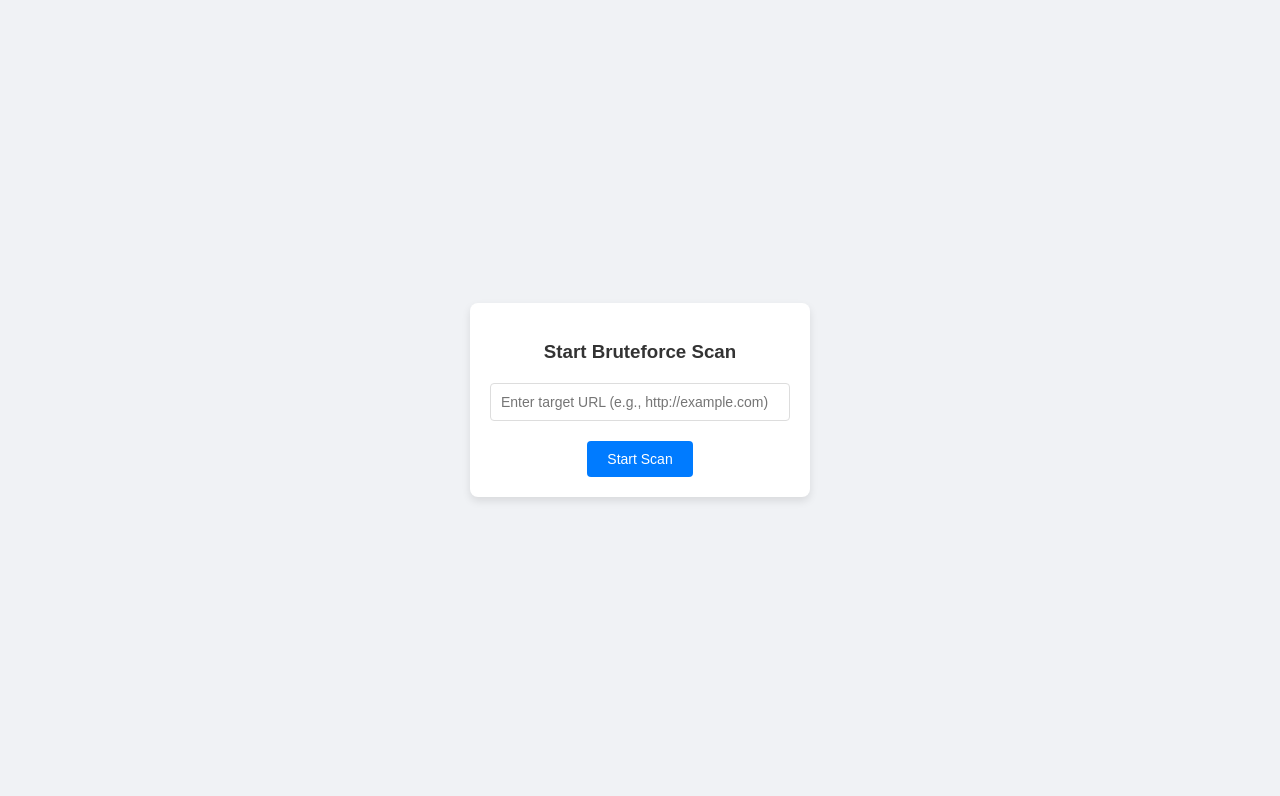
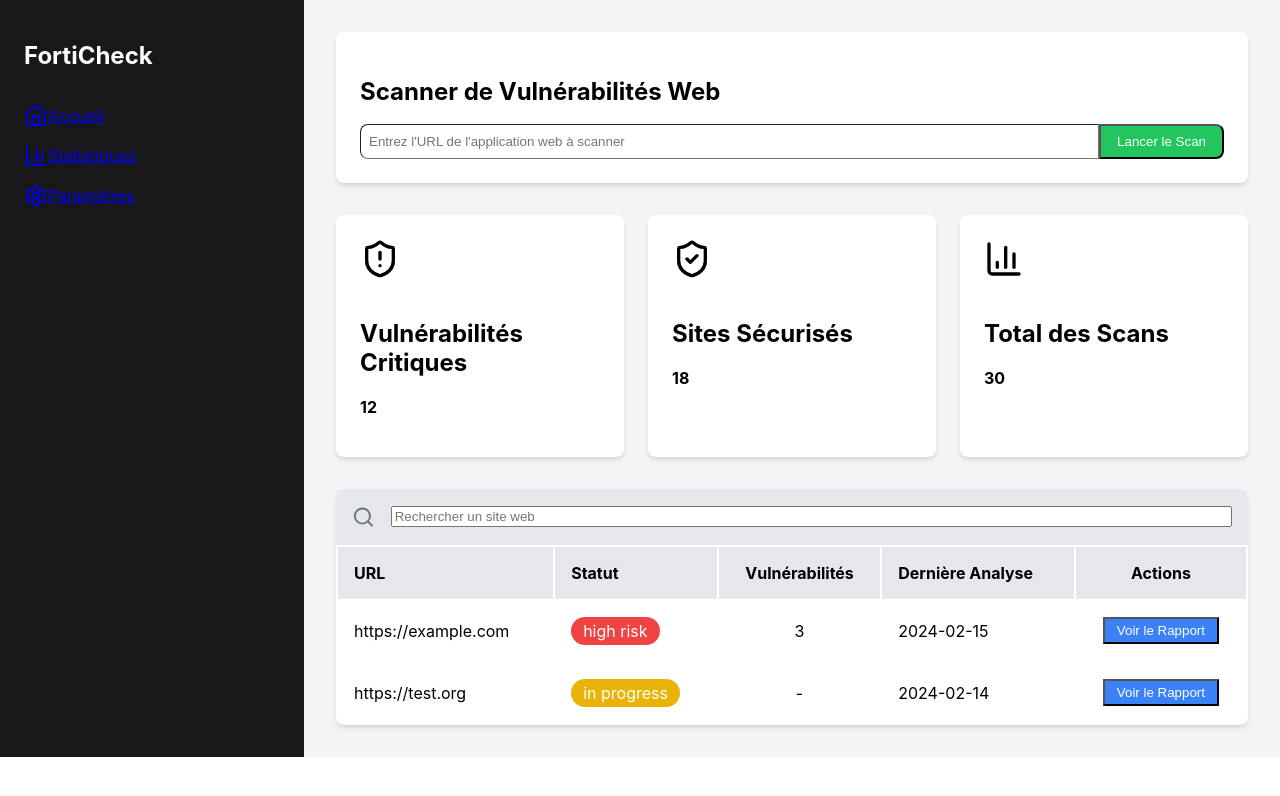
Before and after one commit to TugdualDek/projet-secu-logicielle, a React (Create React App) app in the folder frontend/: page / in a window 1280 px wide. Shown: the top 796 px of the page. Built offline with nearby package versions, Linux system fonts and the light colour scheme.

Commit message:
Prop front app v1

```diff
--- a/frontend/package.json
+++ b/frontend/package.json
@@ -6,6 +6,7 @@
     "@testing-library/jest-dom": "^5.17.0",
     "@testing-library/react": "^13.4.0",
     "@testing-library/user-event": "^13.5.0",
+    "lucide-react": "^0.460.0",
     "react": "^18.3.1",
     "react-dom": "^18.3.1",
     "react-scripts": "5.0.1",
--- a/frontend/src/App.css
+++ b/frontend/src/App.css
@@ -1,69 +1,300 @@
-/* App.css */
-body {
-  font-family: 'Arial', sans-serif;
-  background-color: #f0f2f5;
-  margin: 0;
-  padding: 0;
-  display: flex;
-  justify-content: center;
-  align-items: center;
-  height: 100vh;
+.bg-gray-900 {
+  --tw-bg-opacity: 1;
+  background-color: rgba(24, 24, 27, var(--tw-bg-opacity));
 }
 
-.target-form {
-  background-color: #fff;
-  padding: 20px;
-  border-radius: 8px;
-  box-shadow: 0 4px 8px rgba(0, 0, 0, 0.1);
-  width: 300px;
+.text-white {
+  --tw-text-opacity: 1;
+  color: rgba(255, 255, 255, var(--tw-text-opacity));
+}
+
+.w-64 {
+  width: 16rem;
+}
+
+.p-6 {
+  padding: 1.5rem;
+}
+
+.mb-8 {
+  margin-bottom: 2rem;
+}
+
+.mb-4 {
+  margin-bottom: 1rem;
+}
+
+.hover\:text-blue-400:hover {
+  --tw-text-opacity: 1;
+  color: rgba(96, 165, 250, var(--tw-text-opacity));
+}
+
+.flex-1 {
+  flex: 1 1 0%;
+}
+
+.bg-gray-100 {
+  --tw-bg-opacity: 1;
+  background-color: rgba(243, 244, 246, var(--tw-bg-opacity));
+}
+
+.p-8 {
+  padding: 2rem;
+}
+
+.bg-white {
+  --tw-bg-opacity: 1;
+  background-color: rgba(255, 255, 255, var(--tw-bg-opacity));
+}
+
+.rounded-lg {
+  border-radius: 0.5rem;
+}
+
+.shadow {
+  --tw-shadow: 0 4px 6px -1px rgba(0, 0, 0, 0.1), 0 2px 4px -1px rgba(0, 0, 0, 0.06);
+  box-shadow: var(--tw-ring-offset-shadow, 0 0 #0000), var(--tw-ring-shadow, 0 0 #0000), var(--tw-shadow);
+}
+
+.p-6 {
+  padding: 1.5rem;
+}
+
+.mb-8 {
+  margin-bottom: 2rem;
+}
+
+.flex {
+  display: flex;
+}
+
+.flex-grow {
+  flex-grow: 1;
+}
+
+.p-2 {
+  padding: 0.5rem;
+}
+
+.border {
+  border-width: 1px;
+}
+
+.rounded-l-lg {
+  border-top-left-radius: 0.5rem;
+  border-bottom-left-radius: 0.5rem;
+}
+
+.bg-green-500 {
+  --tw-bg-opacity: 1;
+  background-color: rgba(34, 197, 94, var(--tw-bg-opacity));
+}
+
+.text-white {
+  --tw-text-opacity: 1;
+  color: rgba(255, 255, 255, var(--tw-text-opacity));
+}
+
+.px-4 {
+  padding-left: 1rem;
+  padding-right: 1rem;
+}
+
+.py-2 {
+  padding-top: 0.5rem;
+  padding-bottom: 0.5rem;
+}
+
+.rounded-r-lg {
+  border-top-right-radius: 0.5rem;
+  border-bottom-right-radius: 0.5rem;
+}
+
+.hover\:bg-green-600:hover {
+  --tw-bg-opacity: 1;
+  background-color: rgba(22, 163, 74, var(--tw-bg-opacity));
+}
+
+.grid {
+  display: grid;
+}
+
+.md\:grid-cols-3 {
+  grid-template-columns: repeat(3, minmax(0, 1fr));
+}
+
+.gap-6 {
+  gap: 1.5rem;
+}
+
+.mb-8 {
+  margin-bottom: 2rem;
+}
+
+.bg-white {
+  --tw-bg-opacity: 1;
+  background-color: rgba(255, 255, 255, var(--tw-bg-opacity));
+}
+
+.p-6 {
+  padding: 1.5rem;
+}
+
+.rounded-lg {
+  border-radius: 0.5rem;
+}
+
+.shadow {
+  --tw-shadow: 0 4px 6px -1px rgba(0, 0, 0, 0.1), 0 2px 4px -1px rgba(0, 0, 0, 0.06);
+  box-shadow: var(--tw-ring-offset-shadow, 0 0 #0000), var(--tw-ring-shadow, 0 0 #0000), var(--tw-shadow);
+}
+
+.mb-4 {
+  margin-bottom: 1rem;
+}
+
+.text-2xl {
+  font-size: 1.5rem;
+  line-height: 2rem;
+}
+
+.font-bold {
+  font-weight: 700;
+}
+
+.overflow-hidden {
+  overflow: hidden;
+}
+
+.bg-gray-200 {
+  --tw-bg-opacity: 1;
+  background-color: rgba(229, 231, 235, var(--tw-bg-opacity));
+}
+
+.p-4 {
+  padding: 1rem;
+}
+
+.items-center {
+  align-items: center;
+}
+
+.text-gray-500 {
+  --tw-text-opacity: 1;
+  color: rgba(107, 114, 128, var(--tw-text-opacity));
+}
+
+.mr-4 {
+  margin-right: 1rem;
+}
+
+.w-full {
+  width: 100%;
+}
+
+.focus\:outline-none:focus {
+  outline: 2px solid transparent;
+  outline-offset: 2px;
+}
+
+.bg-gray-200 {
+  --tw-bg-opacity: 1;
+  background-color: rgba(229, 231, 235, var(--tw-bg-opacity));
+}
+
+.p-4 {
+  padding: 1rem;
+}
+
+.text-left {
+  text-align: left;
+}
+
+.border-b {
+  border-bottom-width: 1px;
+}
+
+.border-gray-200 {
+  --tw-border-opacity: 1;
+  border-color: rgba(229, 231, 235, var(--tw-border-opacity));
+}
+
+.hover\:bg-gray-100:hover {
+  --tw-bg-opacity: 1;
+  background-color: rgba(243, 244, 246, var(--tw-bg-opacity));
+}
+
+.inline-flex {
+  display: inline-flex;
+}
+
+.items-center {
+  align-items: center;
+}
+
+.px-3 {
+  padding-left: 0.75rem;
+  padding-right: 0.75rem;
+}
+
+.py-1 {
+  padding-top: 0.25rem;
+  padding-bottom: 0.25rem;
+}
+
+.rounded-full {
+  border-radius: 9999px;
+}
+
+.text-center {
   text-align: center;
 }
 
-.target-form h3 {
-  color: #333;
-  margin-bottom: 20px;
+.bg-red-500 {
+  --tw-bg-opacity: 1;
+  background-color: rgba(239, 68, 68, var(--tw-bg-opacity));
 }
 
-.target-form .form-group {
-  margin-bottom: 20px;
+.text-white {
+  --tw-text-opacity: 1;
+  color: rgba(255, 255, 255, var(--tw-text-opacity));
 }
 
-.target-form input[type="url"] {
-  width: calc(100% - 22px);
-  padding: 10px;
-  border: 1px solid #ddd;
-  border-radius: 4px;
-  font-size: 14px;
-  color: #333;
+.bg-orange-500 {
+  --tw-bg-opacity: 1;
+  background-color: rgba(249, 115, 22, var(--tw-bg-opacity));
 }
 
-.target-form input[type="url"]:focus {
-  border-color: #007bff;
-  outline: none;
+.bg-green-500 {
+  --tw-bg-opacity: 1;
+  background-color: rgba(34, 197, 94, var(--tw-bg-opacity));
 }
 
-.target-form .scan-button {
-  background-color: #007bff;
-  color: #fff;
-  border: none;
-  padding: 10px 20px;
-  border-radius: 4px;
-  font-size: 14px;
-  cursor: pointer;
-  transition: background-color 0.3s ease;
+.bg-yellow-500 {
+  --tw-bg-opacity: 1;
+  background-color: rgba(234, 179, 8, var(--tw-bg-opacity));
 }
 
-.target-form .scan-button:disabled {
-  background-color: #6c757d;
-  cursor: not-allowed;
+.bg-gray-500 {
+  --tw-bg-opacity: 1;
+  background-color: rgba(107, 114, 128, var(--tw-bg-opacity));
 }
 
-.target-form .scan-button:not(:disabled):hover {
-  background-color: #0056b3;
+.text-center {
+  text-align: center;
 }
 
-.target-form .error-message {
-  color: #ff4d4f;
-  margin-bottom: 20px;
-  font-size: 14px;
+.bg-blue-500 {
+  --tw-bg-opacity: 1;
+  background-color: rgba(59, 130, 246, var(--tw-bg-opacity));
 }
+
+.text-white {
+  --tw-text-opacity: 1;
+  color: rgba(255, 255, 255, var(--tw-text-opacity));
+}
+
+.hover\:bg-blue-600:hover {
+  --tw-bg-opacity: 1;
+  background-color: rgba(37, 99, 235, var(--tw-bg-opacity));
+}
--- a/frontend/src/App.js
+++ b/frontend/src/App.js
@@ -1,49 +1,137 @@
 import React, { useState } from 'react';
-import logo from './logo.svg';
 import './App.css';
+import {
+    Home,
+    BarChart3,
+    Settings,
+    ShieldAlert,
+    ShieldCheck,
+    Search,
+} from 'lucide-react';
 
-function App() {
-    const [target, setTarget] = useState('');
-    const [error, setError] = useState(null);
-    const [scanning, setScanning] = useState(false);
+const VulnerabilityScannerWithSidebar = () => {
+    const [scanResults, setScanResults] = useState([
+        {
+            url: 'https://example.com',
+            status: 'high-risk',
+            vulnerabilities: 3,
+            lastScanned: '2024-02-15'
+        },
+        {
+            url: 'https://test.org',
+            status: 'in-progress',
+            lastScanned: '2024-02-14'
+        }
+    ]);
 
-    function handleSubmit(e) {
-        e.preventDefault();
-        // Add logic for handling the submission here
-        // For example, set scanning state and handle errors if needed
-        setScanning(true);
-
-        // Simulated scan delay, replace with your actual scan logic
-        setTimeout(() => {
-            setScanning(false);
-            setError('An example error occurred.');
-        }, 3000);
-    }
+    const getRiskColor = (status) => {
+        switch(status) {
+            case 'high-risk': return 'bg-red-500 text-white';
+            case 'medium-risk': return 'bg-orange-500 text-white';
+            case 'low-risk': return 'bg-green-500 text-white';
+            case 'in-progress': return 'bg-yellow-500 text-white';
+            default: return 'bg-gray-500 text-white';
+        }
+    };
 
     return (
-        <div className="target-form">
-            <h3>Start Bruteforce Scan</h3>
-            {error && <div className="error-message">{error}</div>}
-            <form onSubmit={handleSubmit}>
-                <div className="form-group">
-                    <input
-                        type="url"
-                        value={target}
-                        onChange={(e) => setTarget(e.target.value)}
-                        placeholder="Enter target URL (e.g., http://example.com)"
-                        required
-                    />
+        <div className="flex min-h-screen">
+            {/* Barre de navigation latérale */}
+            <div className="bg-gray-900 text-white w-64 p-6">
+                <h1 className="text-2xl font-bold mb-8">FortiCheck</h1>
+                <nav>
+                    <a href="#" className="flex items-center mb-4 hover:text-blue-400">
+                        <Home className="mr-2" />
+                        Accueil
+                    </a>
+                    <a href="#" className="flex items-center mb-4 hover:text-blue-400">
+                        <BarChart3 className="mr-2" />
+                        Statistiques
+                    </a>
+                    <a href="#" className="flex items-center mb-4 hover:text-blue-400">
+                        <Settings className="mr-2" />
+                        Paramètres
+                    </a>
+                </nav>
+            </div>
+
+            {/* Contenu principal */}
+            <div className="flex-1 bg-gray-100 p-8">
+                <div className="bg-white rounded-lg shadow p-6 mb-8">
+                    <h2 className="text-2xl font-bold mb-4">Scanner de Vulnérabilités Web</h2>
+                    <div className="flex">
+                        <input
+                            type="text"
+                            placeholder="Entrez l'URL de l'application web à scanner"
+                            className="flex-grow p-2 border rounded-l-lg"
+                        />
+                        <button className="bg-green-500 text-white px-4 py-2 rounded-r-lg hover:bg-green-600">
+                            Lancer le Scan
+                        </button>
+                    </div>
                 </div>
-                <button
-                    type="submit"
-                    disabled={scanning}
-                    className="scan-button"
-                >
-                    {scanning ? 'Scanning...' : 'Start Scan'}
-                </button>
-            </form>
+
+                <div className="grid md:grid-cols-3 gap-6 mb-8">
+                    <div className="bg-white p-6 rounded-lg shadow">
+                        <ShieldAlert className="text-red-500 mb-4" size={40} />
+                        <h2 className="text-xl font-bold mb-2">Vulnérabilités Critiques</h2>
+                        <p className="text-3xl font-bold text-red-600">12</p>
+                    </div>
+                    <div className="bg-white p-6 rounded-lg shadow">
+                        <ShieldCheck className="text-green-500 mb-4" size={40} />
+                        <h2 className="text-xl font-bold mb-2">Sites Sécurisés</h2>
+                        <p className="text-3xl font-bold text-green-600">18</p>
+                    </div>
+                    <div className="bg-white p-6 rounded-lg shadow">
+                        <BarChart3 className="text-blue-500 mb-4" size={40} />
+                        <h2 className="text-xl font-bold mb-2">Total des Scans</h2>
+                        <p className="text-3xl font-bold text-blue-600">30</p>
+                    </div>
+                </div>
+
+                <div className="bg-white rounded-lg shadow overflow-hidden">
+                    <div className="flex p-4 bg-gray-200 items-center">
+                        <Search className="text-gray-500 mr-4" />
+                        <input
+                            type="text"
+                            placeholder="Rechercher un site web"
+                            className="bg-transparent w-full focus:outline-none"
+                        />
+                    </div>
+                    <table className="w-full">
+                        <thead className="bg-gray-200">
+                        <tr>
+                            <th className="p-4 text-left">URL</th>
+                            <th className="p-4 text-left">Statut</th>
+                            <th className="p-4 text-center">Vulnérabilités</th>
+                            <th className="p-4 text-left">Dernière Analyse</th>
+                            <th className="p-4 text-center">Actions</th>
+                        </tr>
+                        </thead>
+                        <tbody>
+                        {scanResults.map((result, index) => (
+                            <tr key={index} className="border-b border-gray-200 hover:bg-gray-100">
+                                <td className="p-4">{result.url}</td>
+                                <td className="p-4">
+                    <span className={`inline-flex items-center px-3 py-1 rounded-full ${getRiskColor(result.status)}`}>
+                      {result.status.replace('-', ' ')}
+                    </span>
+                                </td>
+                                <td className="p-4 text-center">{result.vulnerabilities || '-'}</td>
+                                <td className="p-4">{result.lastScanned}</td>
+                                <td className="p-4 text-center">
+                                    <button className="bg-blue-500 text-white hover:bg-blue-600 px-3 py-1 rounded">
+                                        Voir le Rapport
+                                    </button>
+                                </td>
+                            </tr>
+                        ))}
+                        </tbody>
+                    </table>
+                </div>
+            </div>
         </div>
     );
-}
+};
 
-export default App;
+export default VulnerabilityScannerWithSidebar;
```
Also changed, not shown: 1 other file (tests, documents, lock files or other folders).
